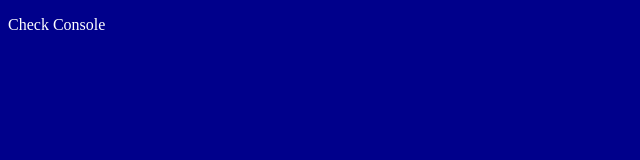
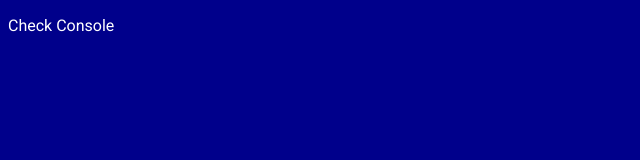
Before and after one commit to RicoLViviers/odin-sign-up-form, a plain HTML site: page index.html in a window 1280 px wide. Shown: the full height of the page, 0-640 px from the left. Drawn offline with Linux system fonts and the light colour scheme.

Commit message:
Add custom roboto font to project

```diff
--- a/index.html
+++ b/index.html
@@ -5,6 +5,9 @@
     <meta name="viewport" content="width=device-width, initial-scale=1.0">
     <title>Sign up form</title>
     <link rel="stylesheet" href="styles.css">
+    <style>
+        @import url('https://fonts.googleapis.com/css2?family=Roboto:ital,wght@0,100..900;1,100..900&display=swap');
+    </style>
 </head>
 <body>
     <p>Check Console</p>
--- a/styles.css
+++ b/styles.css
@@ -1,5 +1,6 @@
 *
 {
+    font-family: "Roboto", sans-serif;
     background-color: darkblue;
     color: white;
 }
```
